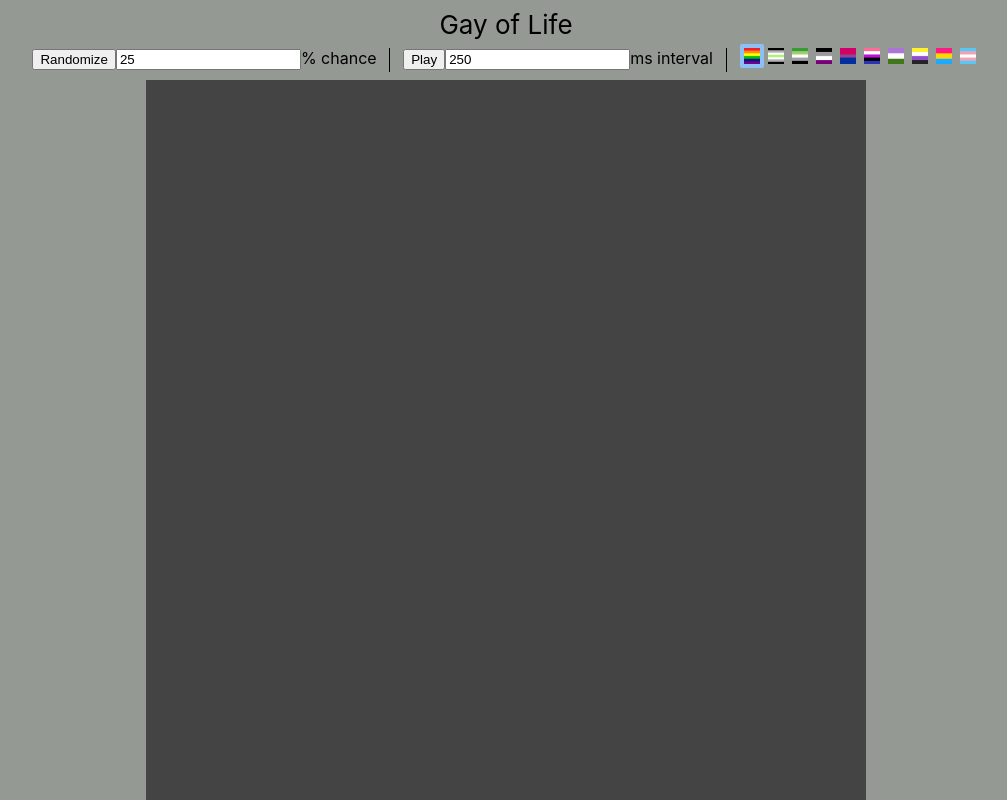
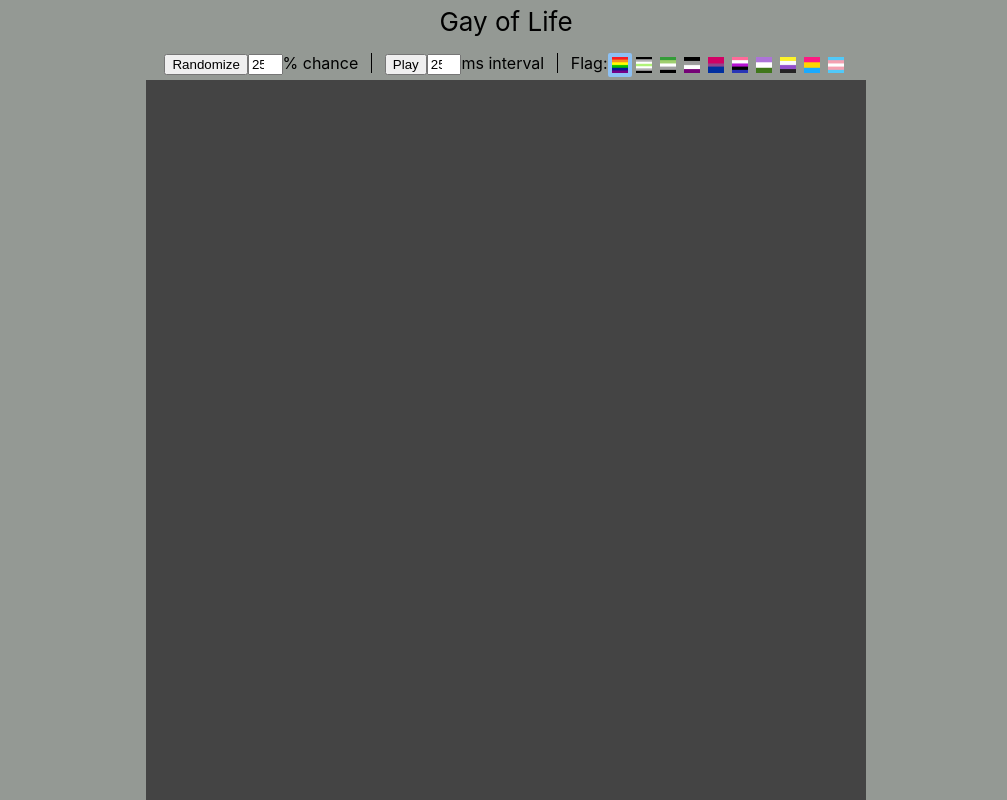
Before and after one commit to ErinCall/gay-of-life, a React (Create React App) app: page / in a window 1280 px wide. Shown: the whole page, without its empty margins (134-1141 px from the left). Built offline with nearby package versions, Linux system fonts and the light colour scheme.

Commit message:
Style and massage UX for the control bar controls

```diff
--- a/src/App.css
+++ b/src/App.css
@@ -35,11 +35,11 @@
 }
 
 .Control-bar {
-  display: inline-block;
+  display: inline;
 }
 
 .Game-control {
-  display: inline-block;
+  display: inline;
   padding-left: 1vw;
   padding-right: 1vw;
   height: 3vh;
@@ -52,15 +52,14 @@
 }
 
 .Flag-button {
-  height: 2vh;
-  width: 2vh;
+  height: 1em;
+  width: 1em;
   display: inline;
-  border: 0.5vh;
   border-style: solid;
   border-color: var(--neutral);
-  border-width: 0.5vh;
-  position: relative;
-  top: 0.5vh;
+  border-width: 0.3em;
+  margin-top: 1em;
+  margin-bottom: -0.5em;
 }
 
 .Flag-button.active {
@@ -68,3 +67,8 @@
   border-radius: 0.25vh;
   border-radius: 0.25vh;
 }
+
+.Control-bar input[type=number] {
+  appearance: textfield;
+  width: 2em;
+}
--- a/src/components/FlagControl.js
+++ b/src/components/FlagControl.js
@@ -1,6 +1,7 @@
 export default function FlagControl(props) {
   return (
     <div className="Game-control">
+      Flag:
       {Object.entries(props.flags).map(([name, flag]) => {
         let className = 'Flag-button';
         if (name === props.currentFlag) {
@@ -10,6 +11,7 @@ export default function FlagControl(props) {
           className={className}
           key={name}
           alt={`${name} pride flag`}
+          title={name}
           src={flag}
           onClick={() => props.setCurrent(name)}
         />)
--- a/src/components/RandomControl.js
+++ b/src/components/RandomControl.js
@@ -4,7 +4,10 @@ export default function RandomControl(props) {
       <button onClick={props.randomize}> Randomize </button>
       <input
         type="number"
-        size="2"
+        size="3"
+        min="0"
+        max="100"
+        inputmode="numeric"
         value={Math.round(props.lifeChance)}
         onChange={props.updateLifeChance}
       />
--- a/src/components/TickControl.js
+++ b/src/components/TickControl.js
@@ -7,6 +7,8 @@ export default function TickControl(props) {
       <input
         type="number"
         size="3"
+        min="1"
+        inputmode="numeric"
         value={props.interval}
         onChange={props.updateInterval}
       />ms interval
```
